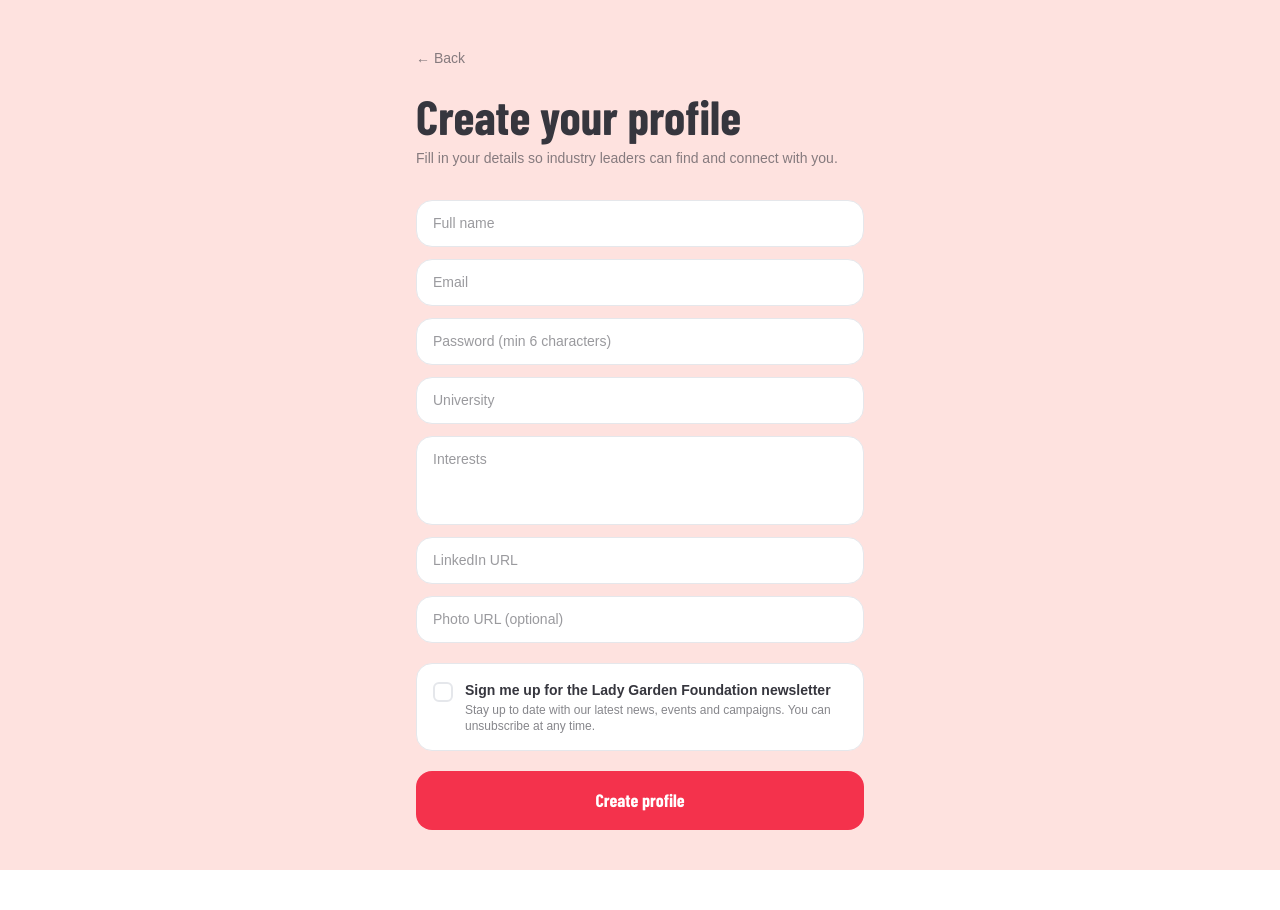
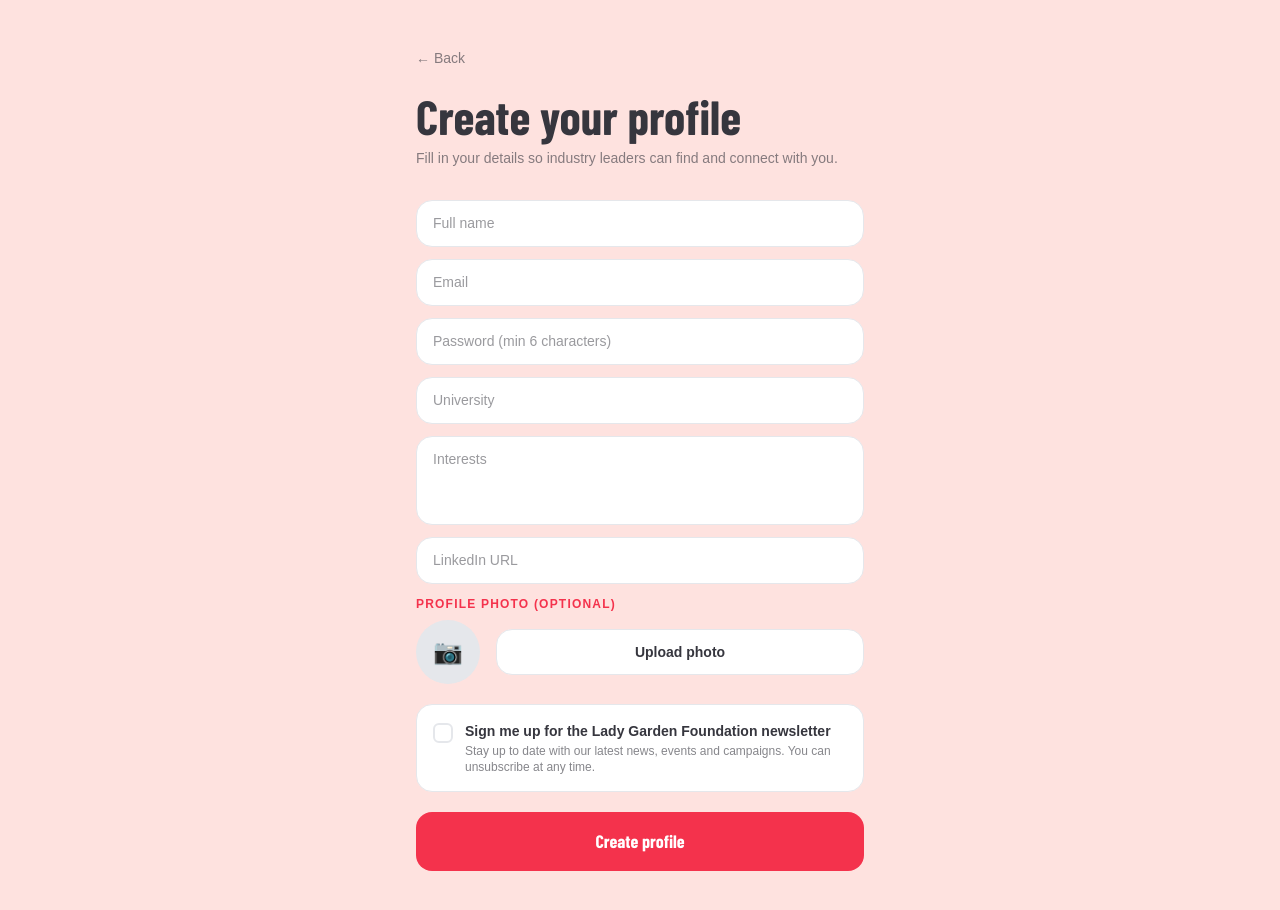
Before and after one commit to izzyryc/event-app, a Next.js app: page /signup in a window 1280 px wide. Before the commit the page ends 870 px from the top, so only its background shows below. Built offline with nearby package versions, Linux system fonts and the light colour scheme; no server answers; a web font is replaced by a local one.

Commit message:
Profile photo feature

```diff
--- a/app/edit-profile/page.js
+++ b/app/edit-profile/page.js
@@ -2,7 +2,8 @@
 
 import { useEffect, useState } from 'react';
 import { doc, getDoc, updateDoc } from 'firebase/firestore';
-import { db } from '../../lib/firebase';
+import { ref, uploadBytes, getDownloadURL } from 'firebase/storage';
+import { db, storage } from '../../lib/firebase';
 import { useRouter } from 'next/navigation';
 import useAuth from '../../lib/useAuth';
 
@@ -25,12 +26,10 @@ const EXPERTISE_OPTIONS = [
   'Communications & Public Relations',
   'Digital & Creative',
   'Retail',
-  'Beauty',
   'Hospitality',
-  'Finance',
   'Human Resources',
   'Legal',
-  'Teaching'
+  'Teaching',
 ];
 
 const inputStyle = {
@@ -58,6 +57,8 @@ export default function EditProfilePage() {
   const [interests, setInterests] = useState('');
   const [linkedin, setLinkedin] = useState('');
   const [photoURL, setPhotoURL] = useState('');
+  const [photoFile, setPhotoFile] = useState(null);
+  const [photoPreview, setPhotoPreview] = useState(null);
   const [marketingOptIn, setMarketingOptIn] = useState(false);
 
   const [bio, setBio] = useState('');
@@ -86,6 +87,8 @@ export default function EditProfilePage() {
           setEmail(data.email || '');
           setExpertise(data.expertise || []);
           setMarketingOptIn(data.marketingOptIn || false);
+          setPhotoURL(data.photoURL || '');
+          setPhotoPreview(data.photoURL || null);
         }
       } else {
         const snap = await getDoc(doc(db, 'profiles', user.uid));
@@ -97,12 +100,20 @@ export default function EditProfilePage() {
           setInterests(data.interests || '');
           setLinkedin(data.linkedin || '');
           setPhotoURL(data.photoURL || '');
+          setPhotoPreview(data.photoURL || null);
           setMarketingOptIn(data.marketingOptIn || false);
         }
       }
     }
     fetchProfile();
   }, [user, loading]);
+
+  const handlePhotoChange = (e) => {
+    const file = e.target.files[0];
+    if (!file) return;
+    setPhotoFile(file);
+    setPhotoPreview(URL.createObjectURL(file));
+  };
 
   const toggleExpertise = (item) => {
     setExpertise(prev =>
@@ -114,6 +125,19 @@ export default function EditProfilePage() {
     setSaving(true);
     setError('');
     try {
+      let finalPhotoURL = photoURL;
+
+      // Upload new photo if one was selected
+      if (photoFile) {
+        const isLeaderUser = user.email.includes('@eventapp.com');
+        const photoPath = isLeaderUser
+          ? `leaders/${user.email.replace('@eventapp.com', '')}`
+          : `profiles/${user.uid}`;
+        const storageRef = ref(storage, photoPath);
+        await uploadBytes(storageRef, photoFile);
+        finalPhotoURL = await getDownloadURL(storageRef);
+      }
+
       if (isLeader) {
         const leaderId = user.email.replace('@eventapp.com', '');
         await updateDoc(doc(db, 'leaders', leaderId), {
@@ -122,6 +146,7 @@ export default function EditProfilePage() {
           email,
           expertise,
           marketingOptIn,
+          photoURL: finalPhotoURL,
         });
       } else {
         await updateDoc(doc(db, 'profiles', user.uid), {
@@ -129,7 +154,7 @@ export default function EditProfilePage() {
           university,
           interests,
           linkedin,
-          photoURL,
+          photoURL: finalPhotoURL,
           marketingOptIn,
         });
       }
@@ -194,6 +219,38 @@ export default function EditProfilePage() {
         )}
 
         <div className="flex flex-col gap-4">
+
+          {/* Photo upload — shown for everyone */}
+          <div>
+            <label className="text-xs font-semibold uppercase tracking-widest block mb-2" style={{ color: '#F4324C' }}>
+              Profile photo
+            </label>
+            <div className="flex items-center gap-4">
+              {photoPreview ? (
+                <img src={photoPreview} alt="Preview" className="w-16 h-16 rounded-full object-cover shrink-0" />
+              ) : (
+                <div
+                  className="w-16 h-16 rounded-full flex items-center justify-center shrink-0"
+                  style={{ backgroundColor: '#e5e7eb' }}
+                >
+                  <span className="text-2xl">📷</span>
+                </div>
+              )}
+              <label
+                className="flex-1 text-center py-3 rounded-2xl text-sm font-semibold cursor-pointer transition-all"
+                style={{ backgroundColor: 'white', color: '#36363E', border: '1px solid #e5e7eb' }}
+              >
+                {photoPreview ? 'Change photo' : 'Upload photo'}
+                <input
+                  type="file"
+                  accept="image/*"
+                  onChange={handlePhotoChange}
+                  className="hidden"
+                />
+              </label>
+            </div>
+          </div>
+
           {!isLeader && (
             <>
               <div>
@@ -211,10 +268,6 @@ export default function EditProfilePage() {
               <div>
                 <label className="text-xs font-semibold uppercase tracking-widest block mb-2" style={{ color: '#F4324C' }}>LinkedIn URL</label>
                 <input value={linkedin} onChange={e => setLinkedin(e.target.value)} placeholder="https://linkedin.com/in/yourname" style={inputStyle} />
-              </div>
-              <div>
-                <label className="text-xs font-semibold uppercase tracking-widest block mb-2" style={{ color: '#F4324C' }}>Photo URL</label>
-                <input value={photoURL} onChange={e => setPhotoURL(e.target.value)} placeholder="Paste a link to a photo of yourself" style={inputStyle} />
               </div>
             </>
           )}
@@ -256,7 +309,7 @@ export default function EditProfilePage() {
             </>
           )}
 
-          {/* Marketing opt-in — shown for both students and leaders */}
+          {/* Marketing opt-in */}
           <button
             type="button"
             onClick={() => setMarketingOptIn(!marketingOptIn)}
--- a/app/signup/page.js
+++ b/app/signup/page.js
@@ -2,7 +2,8 @@
 import { useState } from 'react';
 import { createUserWithEmailAndPassword } from 'firebase/auth';
 import { doc, setDoc } from 'firebase/firestore';
-import { auth, db } from '../../lib/firebase';
+import { ref, uploadBytes, getDownloadURL } from 'firebase/storage';
+import { auth, db, storage } from '../../lib/firebase';
 import { useRouter } from 'next/navigation';
 
 export default function SignUp() {
@@ -13,7 +14,8 @@ export default function SignUp() {
   const [university, setUniversity] = useState('');
   const [interests, setInterests] = useState('');
   const [linkedin, setLinkedin] = useState('');
-  const [photoURL, setPhotoURL] = useState('');
+  const [photoFile, setPhotoFile] = useState(null);
+  const [photoPreview, setPhotoPreview] = useState(null);
   const [marketingOptIn, setMarketingOptIn] = useState(false);
   const [loading, setLoading] = useState(false);
   const [error, setError] = useState('');
@@ -29,6 +31,13 @@ export default function SignUp() {
     outline: 'none',
   };
 
+  const handlePhotoChange = (e) => {
+    const file = e.target.files[0];
+    if (!file) return;
+    setPhotoFile(file);
+    setPhotoPreview(URL.createObjectURL(file));
+  };
+
   const handleSubmit = async (e) => {
     e.preventDefault();
     setLoading(true);
@@ -36,6 +45,14 @@ export default function SignUp() {
     try {
       const userCredential = await createUserWithEmailAndPassword(auth, email, password);
       const user = userCredential.user;
+
+      let photoURL = '';
+      if (photoFile) {
+        const storageRef = ref(storage, `profiles/${user.uid}`);
+        await uploadBytes(storageRef, photoFile);
+        photoURL = await getDownloadURL(storageRef);
+      }
+
       await setDoc(doc(db, 'profiles', user.uid), {
         name,
         email,
@@ -95,7 +112,37 @@ export default function SignUp() {
             style={{ ...inputStyle, resize: 'none' }}
           />
           <input placeholder="LinkedIn URL" value={linkedin} onChange={e => setLinkedin(e.target.value)} style={inputStyle} />
-          <input placeholder="Photo URL (optional)" value={photoURL} onChange={e => setPhotoURL(e.target.value)} style={inputStyle} />
+
+          {/* Photo upload */}
+          <div>
+            <label className="text-xs font-semibold uppercase tracking-widest block mb-2" style={{ color: '#F4324C' }}>
+              Profile photo (optional)
+            </label>
+            <div className="flex items-center gap-4">
+              {photoPreview ? (
+                <img src={photoPreview} alt="Preview" className="w-16 h-16 rounded-full object-cover shrink-0" />
+              ) : (
+                <div
+                  className="w-16 h-16 rounded-full flex items-center justify-center shrink-0"
+                  style={{ backgroundColor: '#e5e7eb' }}
+                >
+                  <span className="text-2xl">📷</span>
+                </div>
+              )}
+              <label
+                className="flex-1 text-center py-3 rounded-2xl text-sm font-semibold cursor-pointer transition-all"
+                style={{ backgroundColor: 'white', color: '#36363E', border: '1px solid #e5e7eb' }}
+              >
+                {photoPreview ? 'Change photo' : 'Upload photo'}
+                <input
+                  type="file"
+                  accept="image/*"
+                  onChange={handlePhotoChange}
+                  className="hidden"
+                />
+              </label>
+            </div>
+          </div>
 
           {/* Marketing opt-in */}
           <button
```
